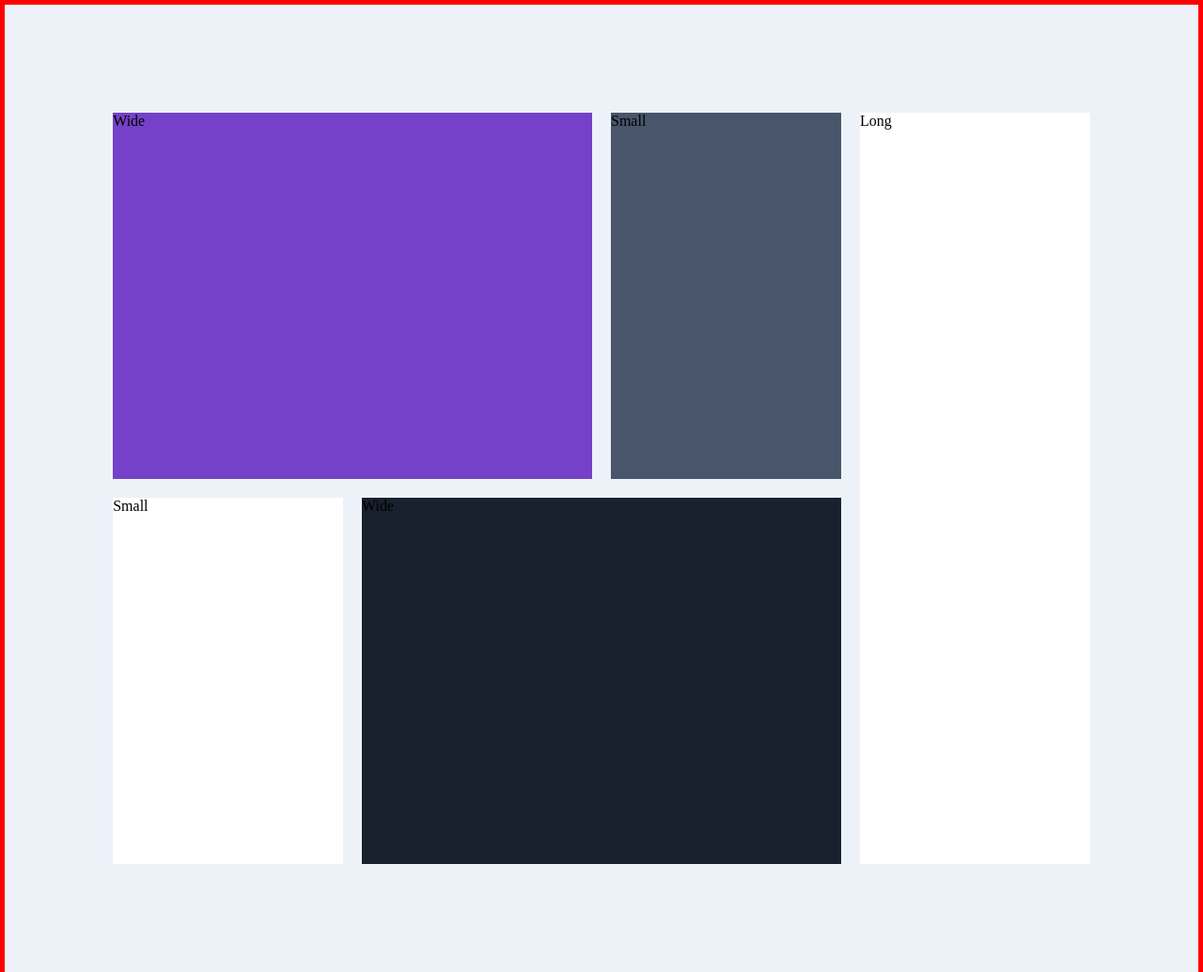
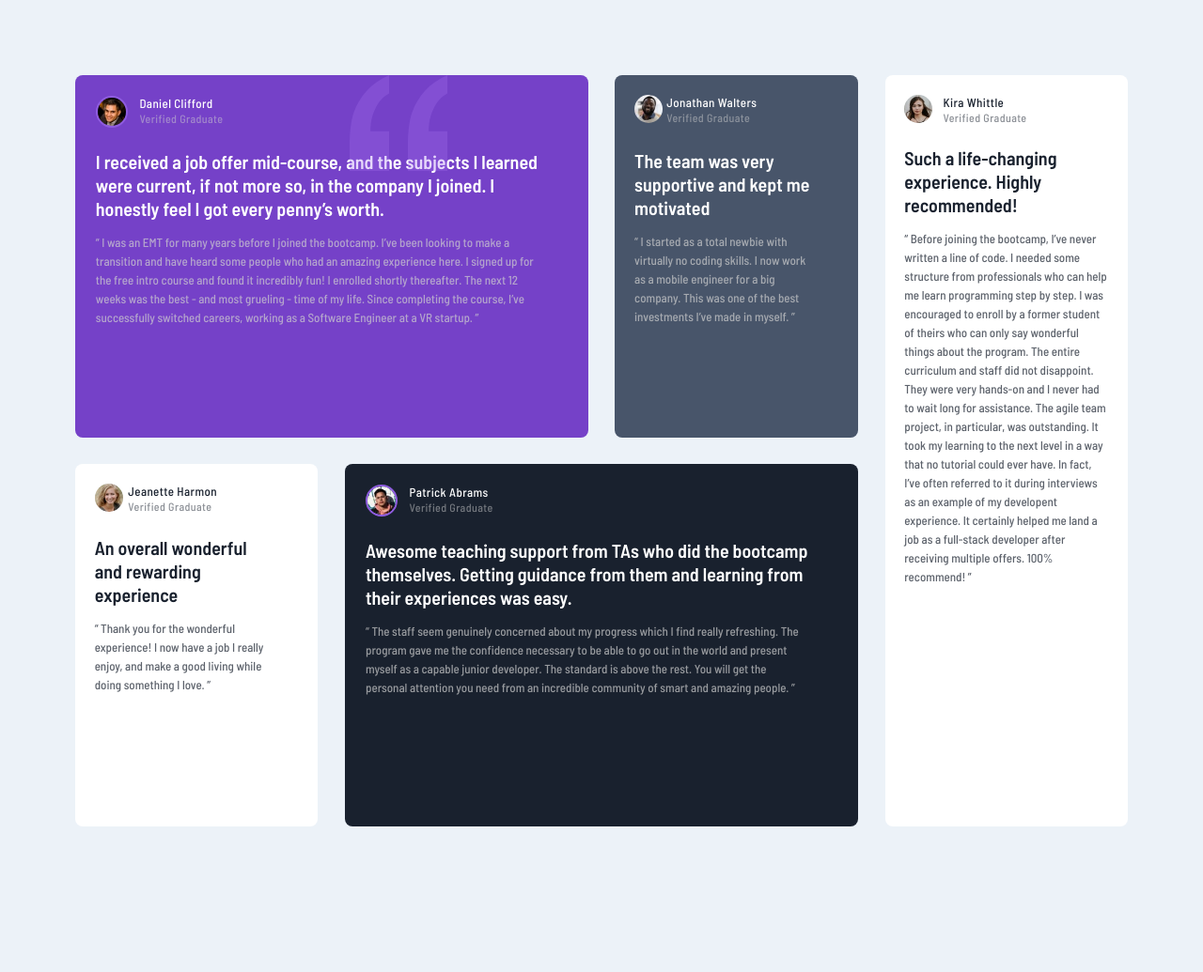
Before and after one commit to mitp7/Testimonial-Grid, a plain HTML site: page index.html in a window 1280 px wide. Shown: the whole page at 94% size. After the commit the page ends 960 px from the top, so only its background shows below. Drawn offline with Linux system fonts and the light colour scheme.

Commit message:
Completed components

```diff
--- a/css/styles.css
+++ b/css/styles.css
@@ -1,42 +1,155 @@
-body {
+* {
     margin: 0;
     background-color: hsl(210, 46%, 95%);
 }
 
+:root {
+    --border-radius: 8px;
+}
+
 .testimonial {
     display: grid;
-    padding: 9%;
+    margin: 5em;
     height: 100vh;
-    grid-template-columns: repeat(4, 1fr);
-    grid-template-rows:  1fr 1fr;
+    grid-template-columns: repeat(4, 1.5fr);
+    grid-template-rows:  repeat(2, 1fr);
     grid-template-areas:
     "wide-purple wide-purple small-grey long-white"
     "small-white wide-black wide-black long-white";
-    grid-gap: 20px;
-    border: 5px solid red;
+    grid-gap: 1.8rem;
 }
 
 .wide-purple {
+    position: relative;
     background-color: hsl(263, 55%, 52%);
     grid-area: wide-purple;
+    border-radius: var(--border-radius);
+    padding: 4%;
+}
+.wide-black {
+    background-color: hsl(219, 29%, 14%);
+    grid-area: wide-black;
+    border-radius: var(--border-radius);
+    padding: 4%;
+}
+
+/* Typography for both wide black and purple cards */
+.wide-info h1 {
+    font-family: 'Barlow Semi Condensed', sans-serif;
+    color: white;
+    margin-top: 4%;
+    background-color: transparent;
+    font-size: 20px;
+    line-height: 25px;
+    font-weight: 600;
+}
+.wide-info h2 {
+    float: right;
+    font-family: 'Barlow Semi Condensed', sans-serif;
+    font-size: 13px;
+    background-color: transparent;
+    color: white;
+    margin: 0% 73% 0 0;
+    font-weight: 500;
+    letter-spacing: 0.4px;
+}
+.wide-info p {
+    font-family: 'Barlow Semi Condensed', sans-serif;
+    color: hsl(0, 0%, 81%);
+    margin-top: 13px;
+    background-color: transparent;
+    font-size: 13px;
+    line-height: 20px;
+    opacity: 70%;
+}
+
+
+.long-white {
+    background-color: hsl(0, 0%, 100%);
+    grid-area: long-white;
+    border-radius: var(--border-radius);
+    padding: 8%;
+}
+.small-white {
+    background-color: hsl(0, 0%, 100%);
+    grid-area: small-white;
+    border-radius: var(--border-radius);
+    padding: 8%;
+}
+
+/* Typography for the smaller/thinner cards */
+.small-info h1 {
+    font-family: 'Barlow Semi Condensed', sans-serif;
+    color: hsl(219, 29%, 14%);
+    margin-top: 10%;
+    background-color: transparent;
+    font-size: 20px;
+    line-height: 25px;
+    font-weight: 600;
+}
+.small-info h2 {
+    float: right;
+    font-family: 'Barlow Semi Condensed', sans-serif;
+    font-size: 13px;
+    letter-spacing: 0.4px;
+    background-color: transparent;
+    color: hsl(219, 29%, 14%);
+    margin: 0% 40% 0 0;
+    font-weight: 500;
+}
+.small-info p {
+    font-family: 'Barlow Semi Condensed', sans-serif;
+    color: hsl(219, 29%, 14%);
+    margin-top: 13px;
+    background-color: transparent;
+    font-size: 13px;
+    line-height: 20px;
+    opacity: 70%;
 }
 
 .small-grey {
     background-color: hsl(217, 19%, 35%);
     grid-area: small-grey;
+    border-radius: var(--border-radius);
+    padding: 8%;
+}
+.small-grey h1 {
+    font-family: 'Barlow Semi Condensed', sans-serif;
+    color: white;
+    margin-top: 11%;
+    background-color: transparent;
+    font-size: 20px;
+    line-height: 25px;
+    font-weight: 600;
+}
+.small-grey h2 {
+    float: right;
+    font-family: 'Barlow Semi Condensed', sans-serif;
+    font-size: 13px;
+    letter-spacing: 0.4px;
+    background-color: transparent;
+    color: white;
+    margin: 0% 40% 0 0;
 }
 
-.long-white {
-    background-color: hsl(0, 0%, 100%);
-    grid-area: long-white;
+.quotation-img {
+    background-color: transparent;
+    opacity: 28%;
+    position: absolute;
+    top: 0px; right: 150px;
 }
 
-.small-white {
-    background-color: hsl(0, 0%, 100%);
-    grid-area: small-white;
+@media (max-width: 800px) {
+    .testimonial {
+        margin: 1em;
+        grid-template-columns: 1fr;
+        grid-template-rows: 3fr 1.5fr 1.5fr 2.5fr 3fr;
+        grid-template-areas:
+        "wide-purple"
+        "small-grey"
+        "small-white"
+        "wide-black"
+        "long-white";
+        grid-gap: 1.5rem;
+    }
 }
-
-.wide-black {
-    background-color: hsl(219, 29%, 14%);
-    grid-area: wide-black;
-}
--- a/index.html
+++ b/index.html
@@ -12,58 +12,46 @@
   <link rel="preconnect" href="https://fonts.googleapis.com">
   <link rel="preconnect" href="https://fonts.gstatic.com" crossorigin>
   <link href="https://fonts.googleapis.com/css2?family=Barlow+Semi+Condensed:wght@500;600&display=swap" rel="stylesheet">
-  <!-- font-family: 'Barlow Semi Condensed', sans-serif;-->
 </head>
 
 <body>
   <div class="testimonial">
-    <div class="wide-purple"> Wide
-      <!--
-      <h2>Daniel Clifford</h2>
-      <h3>Verified Graduate</h3>
-      <h1>I received a job offer mid-course, and the subjects I learned were current, if not more so, in the company I joined. I honestly feel I got every penny’s worth.</h1>
-      <p>“ I was an EMT for many years before I joined the bootcamp. I’ve been looking to make a
+    <div class="wide-purple wide-info">
+      <img style="border-radius: 40px; width: 30px; border: 2px solid hsl(263, 68%, 62%);" src="images/image-daniel.jpg" alt="daniel-img">
+      <h2>Daniel Clifford<br> <span style="color: hsl(0, 0%, 81%); background-color: transparent; opacity: 50%; font-size: 12px; font-weight: 300;">Verified Graduate</span></h2>
+      <h1>I received a job offer mid-course, and the subjects I learned <br> were current, if not more so, in the company I joined. I <br> honestly feel I got every penny’s worth.</h1>
+      <img class="quotation-img" src="images/bg-pattern-quotation.svg" alt="quotation-img">
+      <p>“ I was an EMT for many years before I joined the bootcamp. I’ve been looking to make a <br>
         transition and have heard some people who had an amazing experience here. I signed up
-        for the free intro course and found it incredibly fun! I enrolled shortly thereafter.
-        The next 12 weeks was the best - and most grueling - time of my life. Since completing
-        the course, I’ve successfully switched careers, working as a Software Engineer at a VR startup. ”</p> -->
+        for <br> the free intro course and found it incredibly fun! I enrolled shortly thereafter.
+        The next 12 <br> weeks was the best - and most grueling - time of my life. Since completing
+        the course, I’ve <br> successfully switched careers, working as a Software Engineer at a VR startup. ”</p>
     </div>
 
-    <div class="small-grey"> Small
-      <!--
-      <h2>Jonathan Walters</h2>
-      <h3>Verified Graduate</h3>
-      <h1>The team was very supportive and kept me motivated</h1>
-      <p>“ I started as a total newbie with virtually no coding skills. I now work as a mobile engineer
-        for a big company. This was one of the best investments I’ve made in myself. ”</p>    -->
+    <div class="wide-black wide-info">
+      <img style="border-radius: 40px; width: 30px;  border: 2px solid hsl(263, 68%, 62%);" src="images/image-patrick.jpg" alt="patrick-img">
+      <h2>Patrick Abrams<br> <span style="color: hsl(0, 0%, 81%); background-color: transparent; opacity: 50%; font-size: 12px; font-weight: 300;">Verified Graduate</span></h2>
+      <h1>Awesome teaching support from TAs who did the bootcamp themselves. Getting guidance from them and
+        learning from <br> their experiences was easy.</h1>
+      <p>
+        “ The staff seem genuinely concerned about my progress which I find really refreshing. The <br> program
+        gave me the confidence necessary to be able to go out in the world and present <br> myself as a capable
+        junior developer. The standard is above the rest. You will get the <br> personal attention you need from
+        an incredible community of smart and amazing people. ”</p>
+    </div>
+
+    <div class="small-grey wide-info">
+      <img src="images/image-jonathan.jpg" style="border-radius: 40px; width: 30px;" alt="jhonathan-img">
+      <h2>Jonathan Walters<br> <span style="color: hsl(0, 0%, 81%); background-color: transparent; opacity: 50%; font-size: 12px; font-weight: 300;">Verified Graduate</span></h2>
+      <h1>The team was very <br> supportive and kept me <br> motivated</h1>
+      <p>“ I started as a total newbie with <br> virtually no coding skills. I now work <br> as a mobile engineer
+        for a big <br> company. This was one of the best <br> investments I’ve made in myself. ”</p>
     </div>
 
 
-    <div class="long-white"> Long
-      <!--
-      <h2>Patrick Abrams</h2>
-      <h3>Verified Graduate</h3>
-      <h1>Awesome teaching support from TAs who did the bootcamp themselves. Getting guidance from them and
-        learning from their experiences was easy.</h1>
-      <p>“ The staff seem genuinely concerned about my progress which I find really refreshing. The program
-        gave me the confidence necessary to be able to go out in the world and present myself as a capable
-        junior developer. The standard is above the rest. You will get the personal attention you need from
-        an incredible community of smart and amazing people. ”</p>   -->
-    </div>
-
-    <div class="small-white"> Small
-      <!--
-      <h2>Jeanette Harmon</h2>
-      <h3>Verified Graduate</h3>
-      <h1>An overall wonderful and rewarding experience</h1>
-      <p>“ Thank you for the wonderful experience! I now have a job I really enjoy, and make a good living
-        while doing something I love. ”</p>    -->
-    </div>
-
-    <div class="wide-black"> Wide
-      <!--
-      <h2>Kira Whittle</h2>
-      <h3>Verified Graduate</h3>
+    <div class="long-white small-info">
+      <img style="border-radius: 40px; width: 30px" src="images/image-kira.jpg" alt="kira-img">
+      <h2>Kira Whittle<br> <span style="color: hsl(219, 29%, 14%); background-color: transparent; opacity: 50%; font-size: 12px; font-weight: 300;">Verified Graduate</span></h2>
       <h1>Such a life-changing experience. Highly recommended!</h1>
       <p>“ Before joining the bootcamp, I’ve never written a line of code. I needed some structure from
         professionals who can help me learn programming step by step. I was encouraged to enroll by a former
@@ -72,15 +60,17 @@
         project, in particular, was outstanding. It took my learning to the next level in a way that no tutorial
         could ever have. In fact, I’ve often referred to it during interviews as an example of my developent
         experience. It certainly helped me land a job as a full-stack developer after receiving multiple offers.
-        100% recommend! ”</p>   -->
+        100% recommend! ”</p>
+    </div>
+
+    <div class="small-white small-info">
+      <img style="border-radius: 40px; width: 30px;" src="images/image-jeanette.jpg" alt="jeanette-img">
+      <h2>Jeanette Harmon<br> <span style="color: hsl(219, 29%, 14%); background-color: transparent; opacity: 50%; font-size: 12px; font-weight: 300;">Verified Graduate</span></h2>
+      <h1>An overall wonderful <br> and rewarding <br> experience</h1>
+      <p>“ Thank you for the wonderful <br> experience! I now have a job I really <br> enjoy, and make a good living
+        while <br> doing something I love. ”</p>
     </div>
   </div>
 
-  <!--
-  <div class="attribution">
-    Challenge by <a href="https://www.frontendmentor.io?ref=challenge" target="_blank">Frontend Mentor</a>.
-    Coded by <a href="#">Your Name Here</a>.
-  </div>
-  -->
 </body>
 </html>
```
Also changed, not shown: 2 other files.
